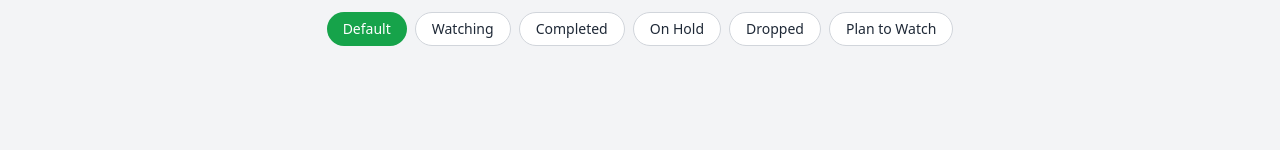
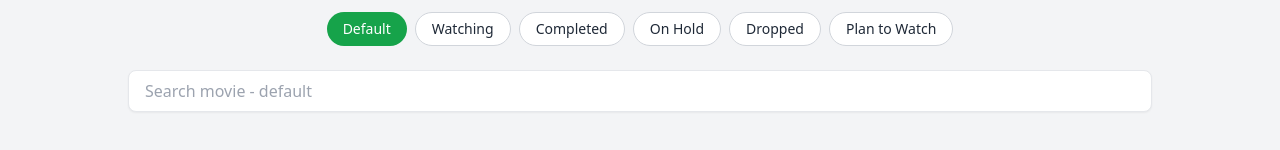
Before and after one commit to WoozyWoozy1/ZeHubbo, a React (Vite) app in the folder frontend/: page / in a window 1280 px wide. Shown: the part 226-376 px from the top of the page. Built offline with nearby package versions, Linux system fonts and the light colour scheme.

Commit message:
Added entries' search bar

```diff
--- a/frontend/src/App.tsx
+++ b/frontend/src/App.tsx
@@ -10,6 +10,7 @@ import CategoryTabs from './components/library/categoryTabs';
 import StatusTabs from './components/library/statusTabs';
 import UserEntryCard from './components/library/userEntryCard';
 import EntryModal from './components/library/entryModal';
+import EntrySearchBar from './components/library/entrySearchBar';
 
 function InnerApp() {
   const [query, setQuery] = useState('');
@@ -21,6 +22,7 @@ function InnerApp() {
   const [activeCategory, setActiveCategory] = useState('movie');
   const [activeStatus, setActiveStatus] = useState('default');
   const [selectedEntry, setSelectedEntry] = useState<SavedEntry | null>(null);
+  const [entrySearchQuery, setEntrySearchQuery] = useState('');
 
   const { savedEntries } = useSavedEntriesContext();
   const searchAreaRef = useRef<HTMLDivElement>(null);
@@ -89,7 +91,8 @@ function InnerApp() {
     .filter((entry: SavedEntry) => {
       const categoryMatch = entry.media_type.toLowerCase() === activeCategory;
       const statusMatch = entry.userStatus.toLowerCase() === activeStatus;
-      return categoryMatch && statusMatch;
+      const searchMatch = entry.title.toLowerCase().includes(entrySearchQuery.toLowerCase());
+      return categoryMatch && statusMatch && searchMatch;
     })
     .sort((a, b) => (b.favorite ? 1 : 0) - (a.favorite ? 1 : 0) || a.title.localeCompare(b.title));
 
@@ -118,12 +121,22 @@ function InnerApp() {
             setActiveCategory(category);
             const firstStatus = getStatusOptions(category)[0].toLowerCase();
             setActiveStatus(firstStatus);
+            setEntrySearchQuery('');
           }}
         />
         <StatusTabs
           selected={activeStatus}
-          onSelect={setActiveStatus}
+          onSelect={(status) => {
+            setActiveStatus(status);
+            setEntrySearchQuery('');
+          }}
           options={getStatusOptions(activeCategory)}
+        />
+
+        <EntrySearchBar
+          value={entrySearchQuery}
+          onChange={setEntrySearchQuery}
+          placeholder={`Search ${activeCategory} - ${activeStatus}`}
         />
 
         <div className="grid grid-cols-2 sm:grid-cols-3 md:grid-cols-4 lg:grid-cols-5 gap-6 mt-6">
--- /dev/null
+++ b/frontend/src/components/library/entrySearchBar.tsx
@@ -0,0 +1,19 @@
+type EntrySearchBarProps = {
+  value: string;
+  onChange: (value: string) => void;
+  placeholder?: string;
+};
+
+export default function EntrySearchBar({ value, onChange, placeholder }: EntrySearchBarProps) {
+  return (
+    <div className="w-full mb-4">
+      <input
+        type="text"
+        className="w-full px-4 py-2 border rounded-lg shadow-sm"
+        placeholder={placeholder || "Search entries..."}
+        value={value}
+        onChange={(e) => onChange(e.target.value)}
+      />
+    </div>
+  );
+}
```
